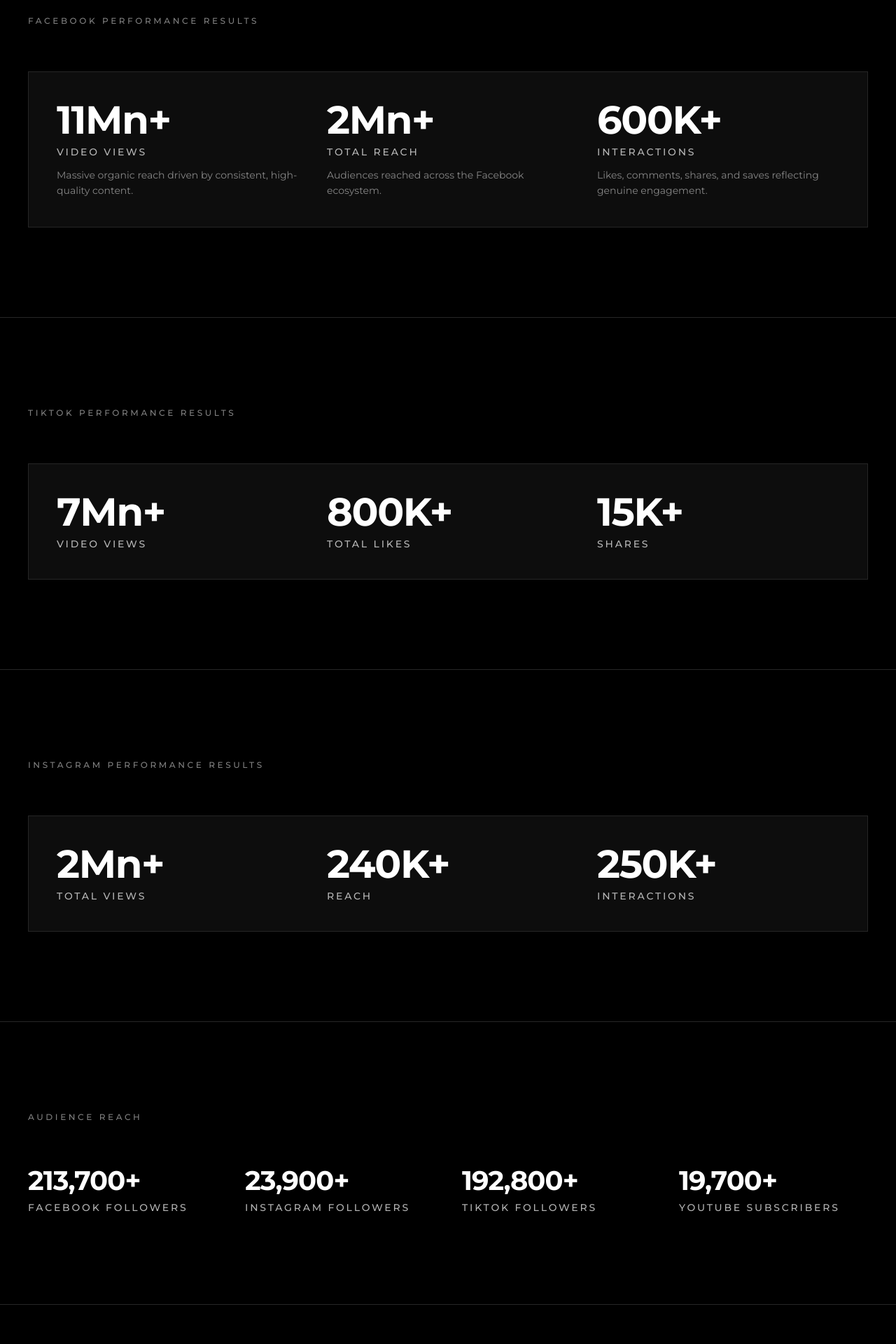
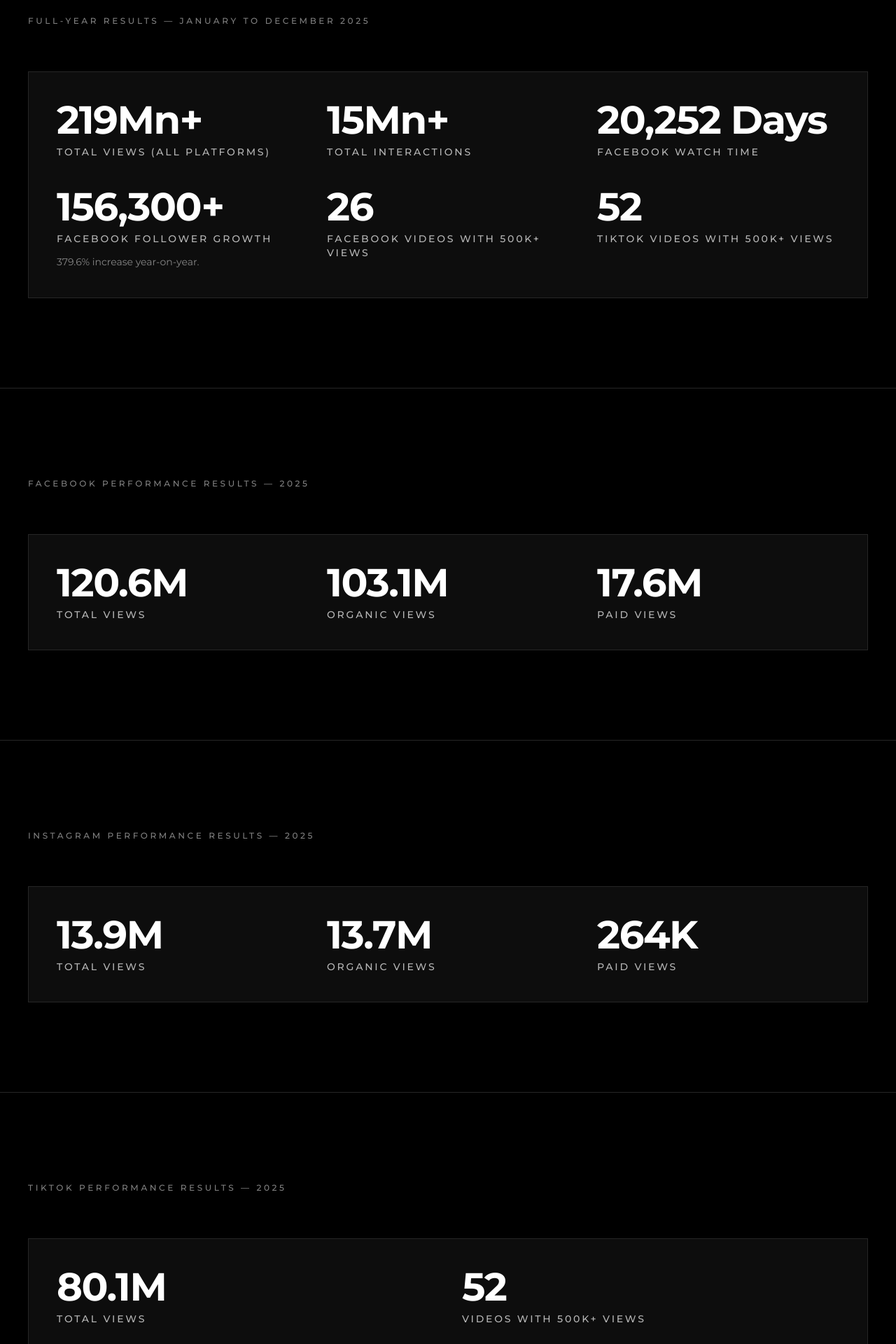
Before and after one commit to PrathiAsheka/twky-website, a Next.js app: page /case-studies/nadeesha-koralage in a window 1280 px wide. Shown: the part 1200-3120 px from the top of the page at 70% size. Built offline with nearby package versions, Linux system fonts and the light colour scheme.

Commit message:
Update site statistics

```diff
--- a/app/case-studies/nadeesha-koralage/page.tsx
+++ b/app/case-studies/nadeesha-koralage/page.tsx
@@ -2,7 +2,6 @@ import type { Metadata } from "next";
 import PageHero from "@/components/PageHero";
 import Section from "@/components/Section";
 import StatGrid from "@/components/StatGrid";
-import AnimatedCounter from "@/components/AnimatedCounter";
 
 export const metadata: Metadata = {
   title: "Nadeesha Koralage Case Study — They Will Know You",
@@ -10,11 +9,30 @@ export const metadata: Metadata = {
     "Authority Driven Personal Brand — full ecosystem social media growth focused on authority, reach, and consistency.",
 };
 
-const AUDIENCE_REACH = [
-  { value: 213700, label: "Facebook Followers" },
-  { value: 23900, label: "Instagram Followers" },
-  { value: 192800, label: "TikTok Followers" },
-  { value: 19700, label: "YouTube Subscribers" },
+const FACEBOOK_VIEWS = [
+  { value: "120.6M", label: "Total Views" },
+  { value: "103.1M", label: "Organic Views" },
+  { value: "17.6M", label: "Paid Views" },
+];
+
+const INSTAGRAM_VIEWS = [
+  { value: "13.9M", label: "Total Views" },
+  { value: "13.7M", label: "Organic Views" },
+  { value: "264K", label: "Paid Views" },
+];
+
+const TIKTOK_VIEWS = [
+  { value: "80.1M", label: "Total Views" },
+  { value: "52", label: "Videos with 500K+ Views" },
+];
+
+const YOUTUBE_VIEWS = [{ value: "4.5M", label: "Total Views" }];
+
+const PAID_PERFORMANCE = [
+  { label: "Spend", value: "$1,953.98" },
+  { label: "Impressions", value: "14,593,701" },
+  { label: "Reach", value: "14,593,701" },
+  { label: "Clicks", value: "72,246" },
 ];
 
 const GROWTH_PRINCIPLES = [
@@ -24,6 +42,42 @@ const GROWTH_PRINCIPLES = [
   "Continuous performance tracking and content optimization",
   "Timely content aligned with academic needs and trends",
 ];
+
+const GRID_COLS_BY_COUNT: Record<number, string> = {
+  1: "sm:grid-cols-1",
+  2: "sm:grid-cols-2",
+  3: "sm:grid-cols-3",
+};
+
+function StatCardsRow({
+  stats,
+}: {
+  stats: { value: string; label: string; description?: string }[];
+}) {
+  const gridCols = GRID_COLS_BY_COUNT[stats.length] ?? "sm:grid-cols-3";
+
+  return (
+    <div
+      className={`grid grid-cols-1 gap-10 border border-line bg-surface p-8 sm:gap-10 sm:p-10 ${gridCols}`}
+    >
+      {stats.map((stat) => (
+        <div key={stat.label} className="flex flex-col gap-2">
+          <span className="text-[clamp(2.25rem,5vw,3.5rem)] font-bold leading-none tracking-tight text-white">
+            {stat.value}
+          </span>
+          <span className="text-sm font-medium uppercase tracking-[0.2em] text-white/70">
+            {stat.label}
+          </span>
+          {stat.description && (
+            <p className="mt-1 text-sm leading-relaxed text-white/50">
+              {stat.description}
+            </p>
+          )}
+        </div>
+      ))}
+    </div>
+  );
+}
 
 export default function NadeeshaKoralagePage() {
   return (
@@ -46,78 +100,66 @@ export default function NadeeshaKoralagePage() {
         </p>
       </Section>
 
-      <Section eyebrow="Facebook Performance Results">
+      <Section eyebrow="Full-Year Results — January to December 2025">
         <StatGrid
           stats={[
             {
-              value: 11,
+              value: 219,
               suffix: "Mn+",
-              label: "Video Views",
-              description: "Massive organic reach driven by consistent, high-quality content.",
+              label: "Total Views (All Platforms)",
+            },
+            { value: 15, suffix: "Mn+", label: "Total Interactions" },
+            { value: 20252, suffix: " Days", label: "Facebook Watch Time" },
+            {
+              value: 156300,
+              suffix: "+",
+              label: "Facebook Follower Growth",
+              description: "379.6% increase year-on-year.",
             },
             {
-              value: 2,
-              suffix: "Mn+",
-              label: "Total Reach",
-              description: "Audiences reached across the Facebook ecosystem.",
+              value: 26,
+              suffix: "",
+              label: "Facebook Videos with 500K+ Views",
             },
             {
-              value: 600,
-              suffix: "K+",
-              label: "Interactions",
-              description: "Likes, comments, shares, and saves reflecting genuine engagement.",
+              value: 52,
+              suffix: "",
+              label: "TikTok Videos with 500K+ Views",
             },
           ]}
         />
       </Section>
 
-      <Section eyebrow="TikTok Performance Results">
-        <StatGrid
-          stats={[
-            { value: 7, suffix: "Mn+", label: "Video Views" },
-            { value: 800, suffix: "K+", label: "Total Likes" },
-            { value: 15, suffix: "K+", label: "Shares" },
-          ]}
-        />
+      <Section eyebrow="Facebook Performance Results — 2025">
+        <StatCardsRow stats={FACEBOOK_VIEWS} />
       </Section>
 
-      <Section eyebrow="Instagram Performance Results">
-        <StatGrid
-          stats={[
-            { value: 2, suffix: "Mn+", label: "Total Views" },
-            { value: 240, suffix: "K+", label: "Reach" },
-            { value: 250, suffix: "K+", label: "Interactions" },
-          ]}
-        />
+      <Section eyebrow="Instagram Performance Results — 2025">
+        <StatCardsRow stats={INSTAGRAM_VIEWS} />
       </Section>
 
-      <Section eyebrow="Audience Reach">
-        <div className="grid grid-cols-2 gap-10 lg:grid-cols-4">
-          {AUDIENCE_REACH.map((stat) => (
-            <div key={stat.label} className="group flex flex-col gap-2">
-              <span className="text-[clamp(1.75rem,3vw,2.75rem)] font-bold leading-none tracking-tight text-white transition-transform duration-300 group-hover:-translate-y-1">
-                <AnimatedCounter value={stat.value} suffix="+" />
+      <Section eyebrow="TikTok Performance Results — 2025">
+        <StatCardsRow stats={TIKTOK_VIEWS} />
+      </Section>
+
+      <Section eyebrow="YouTube Performance Results — 2025">
+        <StatCardsRow stats={YOUTUBE_VIEWS} />
+      </Section>
+
+      <Section eyebrow="Paid Campaign Performance — 2025">
+        <div className="divide-y divide-line border border-line bg-surface">
+          {PAID_PERFORMANCE.map((row) => (
+            <div
+              key={row.label}
+              className="flex items-baseline justify-between gap-6 px-6 py-5 sm:px-8"
+            >
+              <span className="text-sm font-semibold uppercase tracking-wide text-white">
+                {row.label}
               </span>
-              <span className="text-sm font-medium uppercase tracking-[0.2em] text-white/70 transition-colors duration-300 group-hover:text-white">
-                {stat.label}
-              </span>
+              <span className="text-sm text-white/60">{row.value}</span>
             </div>
           ))}
         </div>
-      </Section>
-
-      <Section eyebrow="Growth Snapshot">
-        <p className="max-w-3xl text-lg leading-relaxed text-white/70">
-          From December 2025 to March 2026, content performance and audience
-          engagement improved significantly. According to the monthly
-          insights report, total views grew from approximately{" "}
-          <span className="font-semibold text-white">22.4 million</span> in
-          December to over{" "}
-          <span className="font-semibold text-white">29.2 million</span> in
-          March — a strong upward trend in content visibility and audience
-          reach, with TikTok and Facebook driving viral reach while
-          Instagram supported steady audience building and retention.
-        </p>
       </Section>
 
       <Section eyebrow="What Made This Growth Possible">
--- a/app/case-studies/page.tsx
+++ b/app/case-studies/page.tsx
@@ -36,7 +36,7 @@ const FEATURED = [
     title: "Nadeesha Koralage",
     href: "/case-studies/nadeesha-koralage",
     tag: "Authority Driven Personal Brand",
-    stat: "11Mn+ Facebook video views",
+    stat: "219Mn+ total views (all platforms)",
   },
 ];
 
--- a/components/ResultsCounter.tsx
+++ b/components/ResultsCounter.tsx
@@ -6,9 +6,9 @@ import AnimatedCounter from "@/components/AnimatedCounter";
 import { fadeUpContainer, fadeUpItem } from "@/lib/motion";
 
 const STATS = [
-  { value: 11, suffix: "Mn+", label: "Video Views" },
-  { value: 2, suffix: "Mn+", label: "Total Reach" },
-  { value: 600, suffix: "K+", label: "Interactions" },
+  { value: 219, suffix: "Mn+", label: "Total Views" },
+  { value: 15, suffix: "Mn+", label: "Total Interactions" },
+  { value: 156, suffix: "K+", label: "Facebook Follower Growth" },
 ];
 
 export default function ResultsCounter() {
@@ -31,7 +31,7 @@ export default function ResultsCounter() {
             variants={fadeUpItem}
             className="mb-14 text-sm uppercase tracking-[0.2em] text-white/40 lg:mb-20"
           >
-            Facebook Performance — Nadeesha Koralage
+            Full-Year Results (Jan–Dec 2025) — Nadeesha Koralage
           </motion.p>
 
           <div className="grid grid-cols-1 gap-10 sm:grid-cols-3">
--- a/lib/chatbotKnowledge.ts
+++ b/lib/chatbotKnowledge.ts
@@ -160,7 +160,7 @@ export const KNOWLEDGE_BASE: KBEntry[] = [
       "education case study",
     ],
     answer:
-      "Nadeesha Koralage, an Advanced Level Business Studies Tutor, has been a client since 2024. On Facebook alone he's generated 11Mn+ video views, 2Mn+ total reach, and 600K+ interactions, with strong results on TikTok and Instagram too.",
+      "Nadeesha Koralage, an Advanced Level Business Studies Tutor, has been a client since 2024. In the 2025 full year, his campaign reached 219Mn+ total views across Facebook, Instagram, TikTok, and YouTube, with 15Mn+ total interactions and 156K+ new Facebook followers.",
     link: {
       label: "Read the Full Case Study",
       href: "/case-studies/nadeesha-koralage",
```
